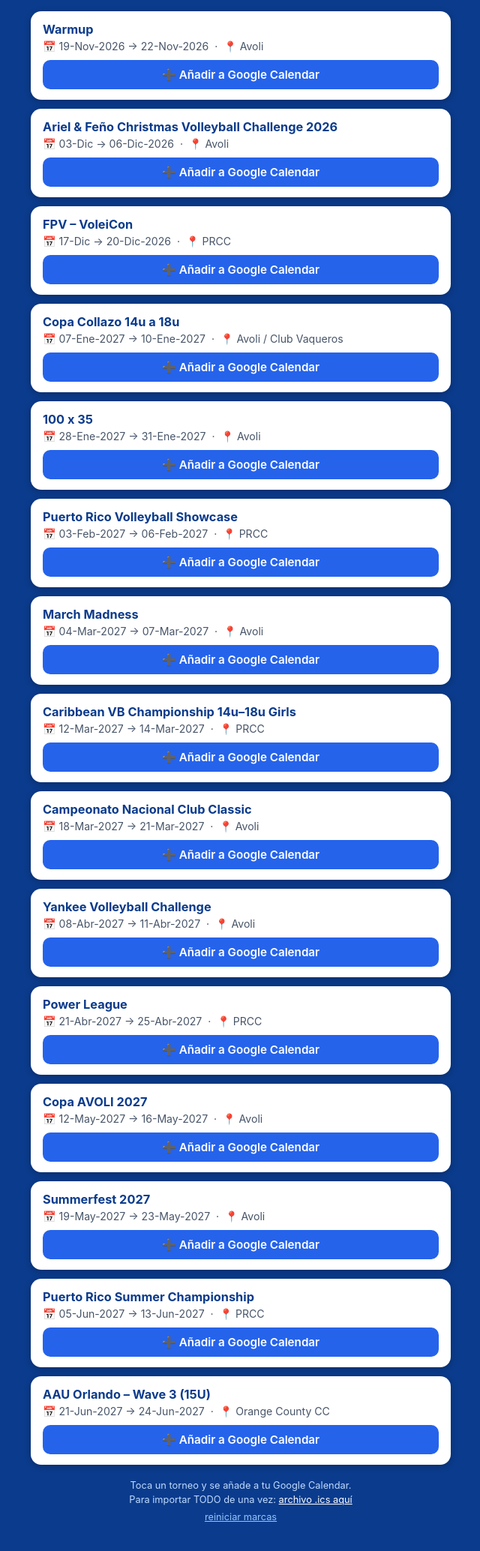
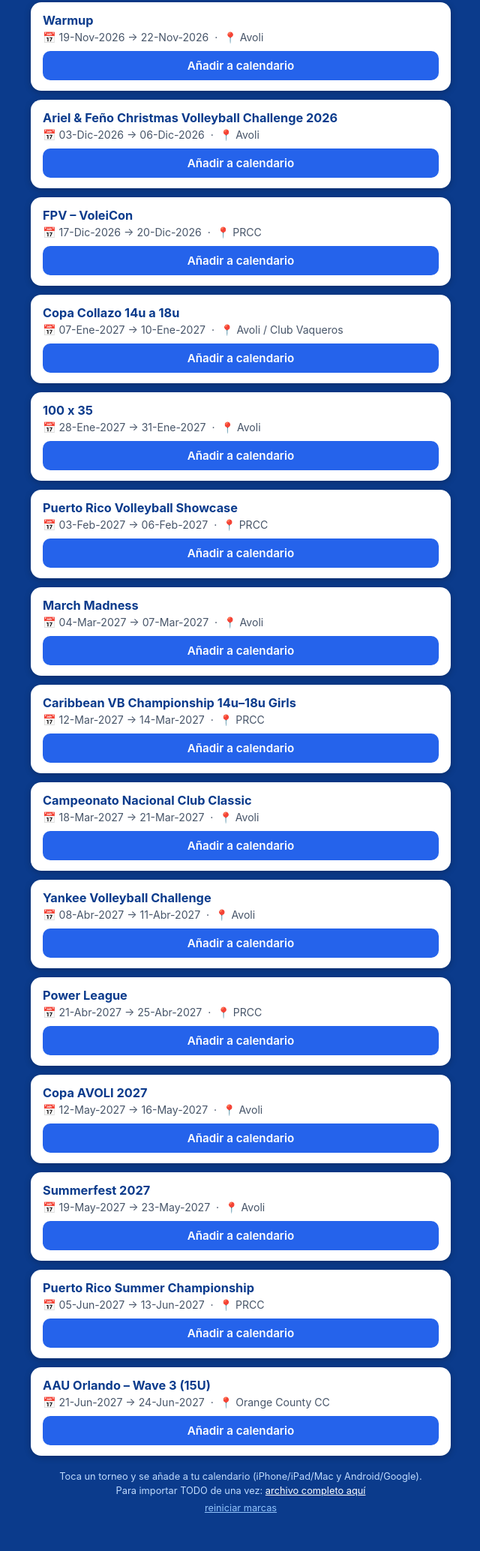
Before and after one commit to Corvux360/avoli-torneos, a plain HTML site: page index.html in a window 1280 px wide. Shown: the part 120-2188 px from the top of the page at 75% size, without its empty margins (319-959 px from the left). Drawn offline with Linux system fonts and the light colour scheme.

Commit message:
Botones universales: .ics para Apple, template para Google + 15 ics individuales

```diff
--- a/index.html
+++ b/index.html
@@ -7,104 +7,112 @@
   body { font-family: -apple-system, Segoe UI, Roboto, sans-serif; background:#0b3b8c; margin:0; padding:24px 14px 48px; }
   .wrap { max-width:560px; margin:0 auto; }
   h1 { color:#fff; text-align:center; font-size:1.5em; margin:0; }
-  h2 { color:#93c5fd; text-align:center; font-weight:500; font-size:1em; margin:4px 0 20px; }
+  h2 { color:#93c5fd; text-align:center; font-weight:500; font-size:1em; margin:4px 0 8px; }
+  #contador { color:#fff; text-align:center; font-weight:600; margin-bottom:18px; }
   .card { background:#fff; border-radius:14px; padding:14px 16px; margin-bottom:12px; box-shadow:0 2px 8px rgba(0,0,0,.25); }
   .nombre { font-weight:700; font-size:1.02em; color:#0b3b8c; margin-bottom:4px; }
   .meta { color:#475569; font-size:.88em; margin-bottom:10px; }
   .btn { display:block; background:#2563eb; color:#fff; text-decoration:none; text-align:center;
          padding:10px; border-radius:10px; font-weight:600; font-size:.95em; }
   .btn:active { background:#1d4ed8; }
-  .pie { text-align:center; color:#bfdbfe; font-size:.8em; margin-top:18px; line-height:1.5; }
-
   .btn.done { background:#16a34a !important; }
   .btn.done::after { content:" ✓"; }
   .reset { display:block; text-align:center; color:#93c5fd; font-size:.8em; margin-top:6px; }
-  </style></head><body>
+  .pie { text-align:center; color:#bfdbfe; font-size:.8em; margin-top:18px; line-height:1.5; }
+</style></head><body>
 <div class="wrap">
   <h1>🏐 AVOLI 15U Vitín</h1>
   <h2>Itinerario de Torneos · Temporada 2026-2027</h2>
-  <div id="contador" style="color:#fff;text-align:center;font-weight:600;margin-bottom:18px;">Añadidos: 0 / 15</div>
-
+  <div id="contador">Añadidos: 0 / 15</div>
     <div class="card">
       <div class="nombre">Warmup</div>
       <div class="meta">📅 19-Nov-2026 → 22-Nov-2026 &nbsp;·&nbsp; 📍 Avoli</div>
-      <a class="btn" target="_blank" rel="noopener" href="https://calendar.google.com/calendar/render?action=TEMPLATE&text=AVOLI%2015U%20Vit%C3%ADn%20%E2%80%94%20Warmup&dates=20261119/20261123&location=Avoli&ctz=America/Puerto_Rico" onclick="mark(this,'warmup')">➕ Añadir a Google Calendar</a>
+      <a class="btn" data-id="warmup" data-google="https://calendar.google.com/calendar/render?action=TEMPLATE&text=AVOLI%2015U%20Vit%C3%ADn%20%E2%80%94%20Warmup&dates=20261119/20261123&location=Avoli&ctz=America/Puerto_Rico" data-ics="warmup.ics" target="_blank" rel="noopener" href="https://calendar.google.com/calendar/render?action=TEMPLATE&text=AVOLI%2015U%20Vit%C3%ADn%20%E2%80%94%20Warmup&dates=20261119/20261123&location=Avoli&ctz=America/Puerto_Rico" onclick="mark(this,'warmup')">Añadir a calendario</a>
     </div>
     <div class="card">
       <div class="nombre">Ariel & Feño Christmas Volleyball Challenge 2026</div>
-      <div class="meta">📅 03-Dic → 06-Dic-2026 &nbsp;·&nbsp; 📍 Avoli</div>
-      <a class="btn" target="_blank" rel="noopener" href="https://calendar.google.com/calendar/render?action=TEMPLATE&text=AVOLI%2015U%20Vit%C3%ADn%20%E2%80%94%20Ariel%20%26%20Fe%C3%B1o%20Christmas%20Volleyball%20Challenge%202026&dates=20261203/20261207&location=Avoli&ctz=America/Puerto_Rico" onclick="mark(this,'ariel-feno')">➕ Añadir a Google Calendar</a>
+      <div class="meta">📅 03-Dic-2026 → 06-Dic-2026 &nbsp;·&nbsp; 📍 Avoli</div>
+      <a class="btn" data-id="ariel-feno" data-google="https://calendar.google.com/calendar/render?action=TEMPLATE&text=AVOLI%2015U%20Vit%C3%ADn%20%E2%80%94%20Ariel%20%26%20Fe%C3%B1o%20Christmas%20Volleyball%20Challenge%202026&dates=20261203/20261207&location=Avoli&ctz=America/Puerto_Rico" data-ics="ariel-feno.ics" target="_blank" rel="noopener" href="https://calendar.google.com/calendar/render?action=TEMPLATE&text=AVOLI%2015U%20Vit%C3%ADn%20%E2%80%94%20Ariel%20%26%20Fe%C3%B1o%20Christmas%20Volleyball%20Challenge%202026&dates=20261203/20261207&location=Avoli&ctz=America/Puerto_Rico" onclick="mark(this,'ariel-feno')">Añadir a calendario</a>
     </div>
     <div class="card">
       <div class="nombre">FPV – VoleiCon</div>
-      <div class="meta">📅 17-Dic → 20-Dic-2026 &nbsp;·&nbsp; 📍 PRCC</div>
-      <a class="btn" target="_blank" rel="noopener" href="https://calendar.google.com/calendar/render?action=TEMPLATE&text=AVOLI%2015U%20Vit%C3%ADn%20%E2%80%94%20FPV%20%E2%80%93%20VoleiCon&dates=20261217/20261221&location=PRCC&ctz=America/Puerto_Rico" onclick="mark(this,'voleicon')">➕ Añadir a Google Calendar</a>
+      <div class="meta">📅 17-Dic-2026 → 20-Dic-2026 &nbsp;·&nbsp; 📍 PRCC</div>
+      <a class="btn" data-id="voleicon" data-google="https://calendar.google.com/calendar/render?action=TEMPLATE&text=AVOLI%2015U%20Vit%C3%ADn%20%E2%80%94%20FPV%20%E2%80%93%20VoleiCon&dates=20261217/20261221&location=PRCC&ctz=America/Puerto_Rico" data-ics="voleicon.ics" target="_blank" rel="noopener" href="https://calendar.google.com/calendar/render?action=TEMPLATE&text=AVOLI%2015U%20Vit%C3%ADn%20%E2%80%94%20FPV%20%E2%80%93%20VoleiCon&dates=20261217/20261221&location=PRCC&ctz=America/Puerto_Rico" onclick="mark(this,'voleicon')">Añadir a calendario</a>
     </div>
     <div class="card">
       <div class="nombre">Copa Collazo 14u a 18u</div>
       <div class="meta">📅 07-Ene-2027 → 10-Ene-2027 &nbsp;·&nbsp; 📍 Avoli / Club Vaqueros</div>
-      <a class="btn" target="_blank" rel="noopener" href="https://calendar.google.com/calendar/render?action=TEMPLATE&text=AVOLI%2015U%20Vit%C3%ADn%20%E2%80%94%20Copa%20Collazo%2014u%20a%2018u&dates=20270107/20270111&location=Avoli%20/%20Club%20Vaqueros&ctz=America/Puerto_Rico" onclick="mark(this,'collazo')">➕ Añadir a Google Calendar</a>
+      <a class="btn" data-id="collazo" data-google="https://calendar.google.com/calendar/render?action=TEMPLATE&text=AVOLI%2015U%20Vit%C3%ADn%20%E2%80%94%20Copa%20Collazo%2014u%20a%2018u&dates=20270107/20270111&location=Avoli%20/%20Club%20Vaqueros&ctz=America/Puerto_Rico" data-ics="collazo.ics" target="_blank" rel="noopener" href="https://calendar.google.com/calendar/render?action=TEMPLATE&text=AVOLI%2015U%20Vit%C3%ADn%20%E2%80%94%20Copa%20Collazo%2014u%20a%2018u&dates=20270107/20270111&location=Avoli%20/%20Club%20Vaqueros&ctz=America/Puerto_Rico" onclick="mark(this,'collazo')">Añadir a calendario</a>
     </div>
     <div class="card">
       <div class="nombre">100 x 35</div>
       <div class="meta">📅 28-Ene-2027 → 31-Ene-2027 &nbsp;·&nbsp; 📍 Avoli</div>
-      <a class="btn" target="_blank" rel="noopener" href="https://calendar.google.com/calendar/render?action=TEMPLATE&text=AVOLI%2015U%20Vit%C3%ADn%20%E2%80%94%20100%20x%2035&dates=20270128/20270201&location=Avoli&ctz=America/Puerto_Rico" onclick="mark(this,'100x35')">➕ Añadir a Google Calendar</a>
+      <a class="btn" data-id="100x35" data-google="https://calendar.google.com/calendar/render?action=TEMPLATE&text=AVOLI%2015U%20Vit%C3%ADn%20%E2%80%94%20100%20x%2035&dates=20270128/20270201&location=Avoli&ctz=America/Puerto_Rico" data-ics="100x35.ics" target="_blank" rel="noopener" href="https://calendar.google.com/calendar/render?action=TEMPLATE&text=AVOLI%2015U%20Vit%C3%ADn%20%E2%80%94%20100%20x%2035&dates=20270128/20270201&location=Avoli&ctz=America/Puerto_Rico" onclick="mark(this,'100x35')">Añadir a calendario</a>
     </div>
     <div class="card">
       <div class="nombre">Puerto Rico Volleyball Showcase</div>
       <div class="meta">📅 03-Feb-2027 → 06-Feb-2027 &nbsp;·&nbsp; 📍 PRCC</div>
-      <a class="btn" target="_blank" rel="noopener" href="https://calendar.google.com/calendar/render?action=TEMPLATE&text=AVOLI%2015U%20Vit%C3%ADn%20%E2%80%94%20Puerto%20Rico%20Volleyball%20Showcase&dates=20270203/20270207&location=PRCC&ctz=America/Puerto_Rico" onclick="mark(this,'prvs')">➕ Añadir a Google Calendar</a>
+      <a class="btn" data-id="prvs" data-google="https://calendar.google.com/calendar/render?action=TEMPLATE&text=AVOLI%2015U%20Vit%C3%ADn%20%E2%80%94%20Puerto%20Rico%20Volleyball%20Showcase&dates=20270203/20270207&location=PRCC&ctz=America/Puerto_Rico" data-ics="prvs.ics" target="_blank" rel="noopener" href="https://calendar.google.com/calendar/render?action=TEMPLATE&text=AVOLI%2015U%20Vit%C3%ADn%20%E2%80%94%20Puerto%20Rico%20Volleyball%20Showcase&dates=20270203/20270207&location=PRCC&ctz=America/Puerto_Rico" onclick="mark(this,'prvs')">Añadir a calendario</a>
     </div>
     <div class="card">
       <div class="nombre">March Madness</div>
       <div class="meta">📅 04-Mar-2027 → 07-Mar-2027 &nbsp;·&nbsp; 📍 Avoli</div>
-      <a class="btn" target="_blank" rel="noopener" href="https://calendar.google.com/calendar/render?action=TEMPLATE&text=AVOLI%2015U%20Vit%C3%ADn%20%E2%80%94%20March%20Madness&dates=20270304/20270308&location=Avoli&ctz=America/Puerto_Rico" onclick="mark(this,'march-madness')">➕ Añadir a Google Calendar</a>
+      <a class="btn" data-id="march-madness" data-google="https://calendar.google.com/calendar/render?action=TEMPLATE&text=AVOLI%2015U%20Vit%C3%ADn%20%E2%80%94%20March%20Madness&dates=20270304/20270308&location=Avoli&ctz=America/Puerto_Rico" data-ics="march-madness.ics" target="_blank" rel="noopener" href="https://calendar.google.com/calendar/render?action=TEMPLATE&text=AVOLI%2015U%20Vit%C3%ADn%20%E2%80%94%20March%20Madness&dates=20270304/20270308&location=Avoli&ctz=America/Puerto_Rico" onclick="mark(this,'march-madness')">Añadir a calendario</a>
     </div>
     <div class="card">
       <div class="nombre">Caribbean VB Championship 14u–18u Girls</div>
       <div class="meta">📅 12-Mar-2027 → 14-Mar-2027 &nbsp;·&nbsp; 📍 PRCC</div>
-      <a class="btn" target="_blank" rel="noopener" href="https://calendar.google.com/calendar/render?action=TEMPLATE&text=AVOLI%2015U%20Vit%C3%ADn%20%E2%80%94%20Caribbean%20VB%20Championship%2014u%E2%80%9318u%20Girls&dates=20270312/20270315&location=PRCC&ctz=America/Puerto_Rico" onclick="mark(this,'caribbean')">➕ Añadir a Google Calendar</a>
+      <a class="btn" data-id="caribbean" data-google="https://calendar.google.com/calendar/render?action=TEMPLATE&text=AVOLI%2015U%20Vit%C3%ADn%20%E2%80%94%20Caribbean%20VB%20Championship%2014u%E2%80%9318u%20Girls&dates=20270312/20270315&location=PRCC&ctz=America/Puerto_Rico" data-ics="caribbean.ics" target="_blank" rel="noopener" href="https://calendar.google.com/calendar/render?action=TEMPLATE&text=AVOLI%2015U%20Vit%C3%ADn%20%E2%80%94%20Caribbean%20VB%20Championship%2014u%E2%80%9318u%20Girls&dates=20270312/20270315&location=PRCC&ctz=America/Puerto_Rico" onclick="mark(this,'caribbean')">Añadir a calendario</a>
     </div>
     <div class="card">
       <div class="nombre">Campeonato Nacional Club Classic</div>
       <div class="meta">📅 18-Mar-2027 → 21-Mar-2027 &nbsp;·&nbsp; 📍 Avoli</div>
-      <a class="btn" target="_blank" rel="noopener" href="https://calendar.google.com/calendar/render?action=TEMPLATE&text=AVOLI%2015U%20Vit%C3%ADn%20%E2%80%94%20Campeonato%20Nacional%20Club%20Classic&dates=20270318/20270322&location=Avoli&ctz=America/Puerto_Rico" onclick="mark(this,'nacional')">➕ Añadir a Google Calendar</a>
+      <a class="btn" data-id="nacional" data-google="https://calendar.google.com/calendar/render?action=TEMPLATE&text=AVOLI%2015U%20Vit%C3%ADn%20%E2%80%94%20Campeonato%20Nacional%20Club%20Classic&dates=20270318/20270322&location=Avoli&ctz=America/Puerto_Rico" data-ics="nacional.ics" target="_blank" rel="noopener" href="https://calendar.google.com/calendar/render?action=TEMPLATE&text=AVOLI%2015U%20Vit%C3%ADn%20%E2%80%94%20Campeonato%20Nacional%20Club%20Classic&dates=20270318/20270322&location=Avoli&ctz=America/Puerto_Rico" onclick="mark(this,'nacional')">Añadir a calendario</a>
     </div>
     <div class="card">
       <div class="nombre">Yankee Volleyball Challenge</div>
       <div class="meta">📅 08-Abr-2027 → 11-Abr-2027 &nbsp;·&nbsp; 📍 Avoli</div>
-      <a class="btn" target="_blank" rel="noopener" href="https://calendar.google.com/calendar/render?action=TEMPLATE&text=AVOLI%2015U%20Vit%C3%ADn%20%E2%80%94%20Yankee%20Volleyball%20Challenge&dates=20270408/20270412&location=Avoli&ctz=America/Puerto_Rico" onclick="mark(this,'yankee')">➕ Añadir a Google Calendar</a>
+      <a class="btn" data-id="yankee" data-google="https://calendar.google.com/calendar/render?action=TEMPLATE&text=AVOLI%2015U%20Vit%C3%ADn%20%E2%80%94%20Yankee%20Volleyball%20Challenge&dates=20270408/20270412&location=Avoli&ctz=America/Puerto_Rico" data-ics="yankee.ics" target="_blank" rel="noopener" href="https://calendar.google.com/calendar/render?action=TEMPLATE&text=AVOLI%2015U%20Vit%C3%ADn%20%E2%80%94%20Yankee%20Volleyball%20Challenge&dates=20270408/20270412&location=Avoli&ctz=America/Puerto_Rico" onclick="mark(this,'yankee')">Añadir a calendario</a>
     </div>
     <div class="card">
       <div class="nombre">Power League</div>
       <div class="meta">📅 21-Abr-2027 → 25-Abr-2027 &nbsp;·&nbsp; 📍 PRCC</div>
-      <a class="btn" target="_blank" rel="noopener" href="https://calendar.google.com/calendar/render?action=TEMPLATE&text=AVOLI%2015U%20Vit%C3%ADn%20%E2%80%94%20Power%20League&dates=20270421/20270426&location=PRCC&ctz=America/Puerto_Rico" onclick="mark(this,'power-league')">➕ Añadir a Google Calendar</a>
+      <a class="btn" data-id="power-league" data-google="https://calendar.google.com/calendar/render?action=TEMPLATE&text=AVOLI%2015U%20Vit%C3%ADn%20%E2%80%94%20Power%20League&dates=20270421/20270426&location=PRCC&ctz=America/Puerto_Rico" data-ics="power-league.ics" target="_blank" rel="noopener" href="https://calendar.google.com/calendar/render?action=TEMPLATE&text=AVOLI%2015U%20Vit%C3%ADn%20%E2%80%94%20Power%20League&dates=20270421/20270426&location=PRCC&ctz=America/Puerto_Rico" onclick="mark(this,'power-league')">Añadir a calendario</a>
     </div>
     <div class="card">
       <div class="nombre">Copa AVOLI 2027</div>
       <div class="meta">📅 12-May-2027 → 16-May-2027 &nbsp;·&nbsp; 📍 Avoli</div>
-      <a class="btn" target="_blank" rel="noopener" href="https://calendar.google.com/calendar/render?action=TEMPLATE&text=AVOLI%2015U%20Vit%C3%ADn%20%E2%80%94%20Copa%20AVOLI%202027&dates=20270512/20270517&location=Avoli&ctz=America/Puerto_Rico" onclick="mark(this,'copa-avoli')">➕ Añadir a Google Calendar</a>
+      <a class="btn" data-id="copa-avoli" data-google="https://calendar.google.com/calendar/render?action=TEMPLATE&text=AVOLI%2015U%20Vit%C3%ADn%20%E2%80%94%20Copa%20AVOLI%202027&dates=20270512/20270517&location=Avoli&ctz=America/Puerto_Rico" data-ics="copa-avoli.ics" target="_blank" rel="noopener" href="https://calendar.google.com/calendar/render?action=TEMPLATE&text=AVOLI%2015U%20Vit%C3%ADn%20%E2%80%94%20Copa%20AVOLI%202027&dates=20270512/20270517&location=Avoli&ctz=America/Puerto_Rico" onclick="mark(this,'copa-avoli')">Añadir a calendario</a>
     </div>
     <div class="card">
       <div class="nombre">Summerfest 2027</div>
       <div class="meta">📅 19-May-2027 → 23-May-2027 &nbsp;·&nbsp; 📍 Avoli</div>
-      <a class="btn" target="_blank" rel="noopener" href="https://calendar.google.com/calendar/render?action=TEMPLATE&text=AVOLI%2015U%20Vit%C3%ADn%20%E2%80%94%20Summerfest%202027&dates=20270519/20270524&location=Avoli&ctz=America/Puerto_Rico" onclick="mark(this,'summerfest')">➕ Añadir a Google Calendar</a>
+      <a class="btn" data-id="summerfest" data-google="https://calendar.google.com/calendar/render?action=TEMPLATE&text=AVOLI%2015U%20Vit%C3%ADn%20%E2%80%94%20Summerfest%202027&dates=20270519/20270524&location=Avoli&ctz=America/Puerto_Rico" data-ics="summerfest.ics" target="_blank" rel="noopener" href="https://calendar.google.com/calendar/render?action=TEMPLATE&text=AVOLI%2015U%20Vit%C3%ADn%20%E2%80%94%20Summerfest%202027&dates=20270519/20270524&location=Avoli&ctz=America/Puerto_Rico" onclick="mark(this,'summerfest')">Añadir a calendario</a>
     </div>
     <div class="card">
       <div class="nombre">Puerto Rico Summer Championship</div>
       <div class="meta">📅 05-Jun-2027 → 13-Jun-2027 &nbsp;·&nbsp; 📍 PRCC</div>
-      <a class="btn" target="_blank" rel="noopener" href="https://calendar.google.com/calendar/render?action=TEMPLATE&text=AVOLI%2015U%20Vit%C3%ADn%20%E2%80%94%20Puerto%20Rico%20Summer%20Championship&dates=20270605/20270614&location=PRCC&ctz=America/Puerto_Rico" onclick="mark(this,'pr-summer')">➕ Añadir a Google Calendar</a>
+      <a class="btn" data-id="pr-summer" data-google="https://calendar.google.com/calendar/render?action=TEMPLATE&text=AVOLI%2015U%20Vit%C3%ADn%20%E2%80%94%20Puerto%20Rico%20Summer%20Championship&dates=20270605/20270614&location=PRCC&ctz=America/Puerto_Rico" data-ics="pr-summer.ics" target="_blank" rel="noopener" href="https://calendar.google.com/calendar/render?action=TEMPLATE&text=AVOLI%2015U%20Vit%C3%ADn%20%E2%80%94%20Puerto%20Rico%20Summer%20Championship&dates=20270605/20270614&location=PRCC&ctz=America/Puerto_Rico" onclick="mark(this,'pr-summer')">Añadir a calendario</a>
     </div>
     <div class="card">
       <div class="nombre">AAU Orlando – Wave 3 (15U)</div>
       <div class="meta">📅 21-Jun-2027 → 24-Jun-2027 &nbsp;·&nbsp; 📍 Orange County CC</div>
-      <a class="btn" target="_blank" rel="noopener" href="https://calendar.google.com/calendar/render?action=TEMPLATE&text=AVOLI%2015U%20Vit%C3%ADn%20%E2%80%94%20AAU%20Orlando%20%E2%80%93%20Wave%203%20%2815U%29&dates=20270621/20270625&location=Orange%20County%20CC&ctz=America/Puerto_Rico" onclick="mark(this,'aau-orlando')">➕ Añadir a Google Calendar</a>
+      <a class="btn" data-id="aau-orlando" data-google="https://calendar.google.com/calendar/render?action=TEMPLATE&text=AVOLI%2015U%20Vit%C3%ADn%20%E2%80%94%20AAU%20Orlando%20%E2%80%93%20Wave%203%20%2815U%29&dates=20270621/20270625&location=Orange%20County%20CC&ctz=America/Puerto_Rico" data-ics="aau-orlando.ics" target="_blank" rel="noopener" href="https://calendar.google.com/calendar/render?action=TEMPLATE&text=AVOLI%2015U%20Vit%C3%ADn%20%E2%80%94%20AAU%20Orlando%20%E2%80%93%20Wave%203%20%2815U%29&dates=20270621/20270625&location=Orange%20County%20CC&ctz=America/Puerto_Rico" onclick="mark(this,'aau-orlando')">Añadir a calendario</a>
     </div>
-  <div class="pie">Toca un torneo y se añade a tu Google Calendar.<br>
-  Para importar TODO de una vez: <a style="color:#fff" href="https://gist.githubusercontent.com/Corvux360/7cbb47676fa92dfe2efaa73a71cc519c/raw/avoli_15u_torneos_2026-2027.ics">archivo .ics aquí</a></div>
+  <div class="pie">Toca un torneo y se añade a tu calendario (iPhone/iPad/Mac y Android/Google).<br>
+  Para importar TODO de una vez: <a style="color:#fff" href="avoli_completo.ics">archivo completo aquí</a></div>
 </div>
-
 <script>
+const IDS = ["warmup", "ariel-feno", "voleicon", "collazo", "100x35", "prvs", "march-madness", "caribbean", "nacional", "yankee", "power-league", "copa-avoli", "summerfest", "pr-summer", "aau-orlando"];
+function esApple() {
+  const ua = navigator.userAgent;
+  return /iPhone|iPad|iPod/i.test(ua) || (/Macintosh/i.test(ua) && navigator.maxTouchPoints === 0);
+}
+function preparar() {
+  document.querySelectorAll('.btn').forEach(b => {
+    if (esApple()) b.href = b.dataset.ics;
+  });
+}
 function mark(el, id) {
   try { localStorage.setItem('avoli-'+id, '1'); } catch(e) {}
   el.classList.add('done');
@@ -112,23 +120,21 @@ function mark(el, id) {
 }
 function actualizar() {
   let n = 0;
-  document.querySelectorAll('.btn').forEach(b => {
-    if (b.classList.contains('done')) n++;
-  });
+  document.querySelectorAll('.btn').forEach(b => { if (b.classList.contains('done')) n++; });
   document.getElementById('contador').textContent = 'Añadidos: ' + n + ' / 15';
 }
 function restaurar() {
-  const ids = ["warmup","ariel-feno","voleicon","collazo","100x35","prvs","march-madness","caribbean","nacional","yankee","power-league","copa-avoli","summerfest","pr-summer","aau-orlando"];
-  document.querySelectorAll('.btn').forEach((b, i) => {
-    try { if (localStorage.getItem('avoli-' + ids[i]) === '1') b.classList.add('done'); } catch(e) {}
+  document.querySelectorAll('.btn').forEach(b => {
+    try { if (localStorage.getItem('avoli-' + b.dataset.id) === '1') b.classList.add('done'); } catch(e) {}
   });
   actualizar();
 }
 function reiniciar() {
-  ["warmup","ariel-feno","voleicon","collazo","100x35","prvs","march-madness","caribbean","nacional","yankee","power-league","copa-avoli","summerfest","pr-summer","aau-orlando"].forEach(id => { try { localStorage.removeItem('avoli-' + id); } catch(e) {} });
+  IDS.forEach(id => { try { localStorage.removeItem('avoli-' + id); } catch(e) {} });
   document.querySelectorAll('.btn').forEach(b => b.classList.remove('done'));
   actualizar();
 }
+preparar();
 restaurar();
 </script>
 <a class="reset" href="#" onclick="reiniciar();return false;">reiniciar marcas</a>
```
Also changed, not shown: 16 other files.
